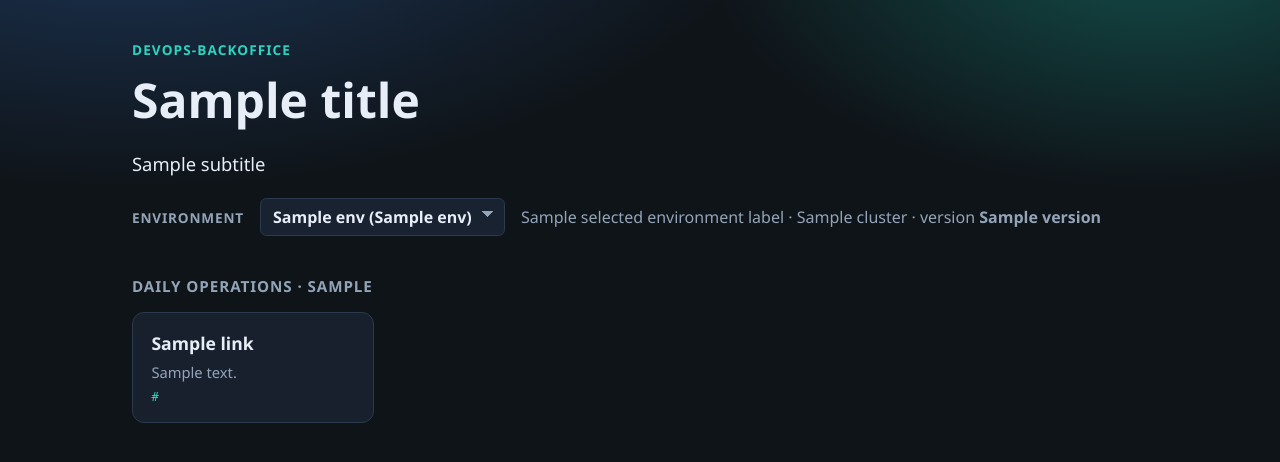
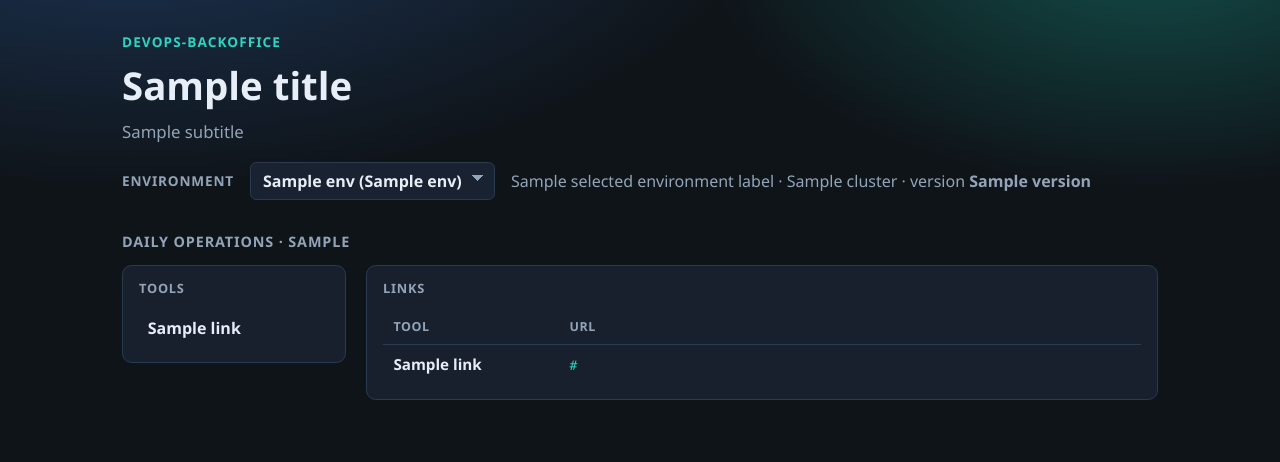
Before and after one commit to liveelement/devops-backoffice, a Python web app: template src/backoffice/templates/index.html in a window 1280 px wide. Shown: the part 62-524 px from the top of the page. Run offline with Jinja, Linux system fonts and the light colour scheme; the template is opened without the code that fills it: most values are stand-ins (such as "Sample title", 1, 10 or a date in 2020).

Commit message:
Simplify ops UI: left tool list and right name/URL table instead of cards.

```diff
--- a/src/backoffice/static/css/main.css
+++ b/src/backoffice/static/css/main.css
@@ -56,7 +56,11 @@ nav a:hover { color: var(--accent-2); }
   color: var(--accent-2);
 }
 
-main { padding: 2.5rem 2rem; max-width: 1080px; margin: 0 auto; }
+main {
+  padding: 2rem;
+  max-width: 1100px;
+  margin: 0 auto;
+}
 
 .eyebrow {
   margin: 0 0 0.5rem;
@@ -68,15 +72,16 @@ main { padding: 2.5rem 2rem; max-width: 1080px; margin: 0 auto; }
 }
 
 .hero h1, .panel h1 {
-  font-size: clamp(2rem, 4vw, 3rem);
-  margin: 0 0 0.75rem;
+  font-size: clamp(1.75rem, 3.5vw, 2.4rem);
+  margin: 0 0 0.5rem;
 }
 
 .lede {
-  font-size: 1.15rem;
-  max-width: 40rem;
+  font-size: 1.05rem;
+  max-width: 42rem;
   line-height: 1.5;
-  color: var(--text);
+  color: var(--muted);
+  margin: 0;
 }
 
 .meta { margin: 0; }
@@ -86,7 +91,7 @@ main { padding: 2.5rem 2rem; max-width: 1080px; margin: 0 auto; }
   flex-wrap: wrap;
   align-items: center;
   gap: 0.75rem 1rem;
-  margin-top: 1.25rem;
+  margin-top: 1.1rem;
 }
 
 .env-label {
@@ -121,62 +126,114 @@ main { padding: 2.5rem 2rem; max-width: 1080px; margin: 0 auto; }
 .muted { color: var(--muted); }
 
 .section-label {
-  font-size: 0.95rem;
+  font-size: 0.9rem;
   text-transform: uppercase;
   letter-spacing: 0.06em;
   color: var(--muted);
-  margin: 2.5rem 0 1rem;
+  margin: 2rem 0 0.85rem;
   font-weight: 600;
 }
 
-.link-grid {
+.ops-split {
+  display: grid;
+  grid-template-columns: minmax(11rem, 14rem) minmax(0, 1fr);
+  gap: 1.25rem;
+  align-items: start;
+}
+
+.tool-nav,
+.tool-table-wrap {
+  background: color-mix(in srgb, var(--surface) 88%, transparent);
+  border: 1px solid var(--border);
+  border-radius: 0.6rem;
+  padding: 0.85rem 1rem 1rem;
+}
+
+.pane-title {
+  margin: 0 0 0.75rem;
+  font-size: 0.8rem;
+  text-transform: uppercase;
+  letter-spacing: 0.06em;
+  color: var(--muted);
+  font-weight: 600;
+}
+
+.tool-list {
   list-style: none;
   margin: 0;
   padding: 0;
-  display: grid;
-  grid-template-columns: repeat(auto-fill, minmax(240px, 1fr));
-  gap: 1rem;
+  display: flex;
+  flex-direction: column;
+  gap: 0.15rem;
 }
 
-.link-card {
-  display: flex;
-  flex-direction: column;
-  gap: 0.45rem;
-  height: 100%;
-  padding: 1.1rem 1.15rem;
-  background: color-mix(in srgb, var(--surface) 88%, transparent);
-  border: 1px solid var(--border);
-  border-radius: 0.75rem;
+.tool-list a {
+  display: block;
+  padding: 0.45rem 0.55rem;
+  border-radius: 0.35rem;
+  color: var(--text);
   text-decoration: none;
-  color: var(--text);
-  transition: border-color 0.15s ease, transform 0.15s ease;
+  font-weight: 600;
 }
 
-.link-card:hover {
-  border-color: var(--accent);
-  transform: translateY(-2px);
+.tool-list a:hover,
+.tool-list a:focus-visible {
+  background: color-mix(in srgb, var(--accent) 18%, transparent);
+  color: var(--accent-2);
+  outline: none;
 }
 
-.link-label {
-  font-weight: 700;
-  font-size: 1.1rem;
+.tool-table {
+  width: 100%;
+  border-collapse: collapse;
+  font-size: 0.95rem;
 }
 
-.link-desc {
-  color: var(--muted);
-  font-size: 0.92rem;
-  line-height: 1.4;
-  flex: 1;
+.tool-table th,
+.tool-table td {
+  text-align: left;
+  padding: 0.55rem 0.65rem;
+  border-bottom: 1px solid var(--border);
+  vertical-align: top;
 }
 
-.link-url {
-  font-family: ui-monospace, monospace;
-  font-size: 0.75rem;
+.tool-table th {
+  color: var(--muted);
+  font-size: 0.78rem;
+  text-transform: uppercase;
+  letter-spacing: 0.05em;
+  font-weight: 600;
+}
+
+.tool-table tbody tr:last-child td {
+  border-bottom: 0;
+}
+
+.tool-table td:first-child {
+  width: 11rem;
+  white-space: nowrap;
+}
+
+.tool-table a {
+  color: var(--text);
+  text-decoration: none;
+  font-weight: 600;
+}
+
+.tool-table a:hover {
+  color: var(--accent-2);
+  text-decoration: underline;
+}
+
+.tool-table a.url-cell {
+  font-family: ui-monospace, Consolas, monospace;
+  font-size: 0.82rem;
+  font-weight: 500;
   color: var(--accent-2);
   word-break: break-all;
 }
 
-.ops-links.compact .section-label { margin-top: 1.75rem; }
+.ops-links.compact .section-label { margin-top: 1.5rem; }
 
 .cta {
   display: inline-block;
@@ -218,3 +275,14 @@ code {
   padding: 0.1rem 0.35rem;
   border-radius: 0.25rem;
 }
+
+@media (max-width: 720px) {
+  .ops-split {
+    grid-template-columns: 1fr;
+  }
+
+  .tool-table td:first-child {
+    width: auto;
+    white-space: normal;
+  }
+}
--- a/src/backoffice/templates/index.html
+++ b/src/backoffice/templates/index.html
@@ -23,24 +23,54 @@
 
 <section class="ops-links" aria-label="Operations links for {{ selected_environment }}">
   <h2 class="section-label">Daily operations · {{ selected_environment }}</h2>
-  <ul class="link-grid">
+  {% if links %}
+  <div class="ops-split">
+    <nav class="tool-nav" aria-label="Tools">
+      <h3 class="pane-title">Tools</h3>
+      <ul class="tool-list">
         {% for link in links %}
         <li>
           <a
-        class="link-card"
             href="{{ link.url }}"
             {% if link.external %}target="_blank" rel="noopener noreferrer"{% endif %}
-      >
-        <span class="link-label">{{ link.label }}</span>
-        {% if link.description %}
-        <span class="link-desc">{{ link.description }}</span>
-        {% endif %}
-        <span class="link-url">{{ link.url }}</span>
-      </a>
+          >{{ link.label }}</a>
         </li>
-    {% else %}
-    <li class="muted">No links configured for <code>{{ selected_environment }}</code>.</li>
         {% endfor %}
       </ul>
+    </nav>
+    <div class="tool-table-wrap">
+      <h3 class="pane-title">Links</h3>
+      <table class="tool-table">
+        <thead>
+          <tr>
+            <th scope="col">Tool</th>
+            <th scope="col">URL</th>
+          </tr>
+        </thead>
+        <tbody>
+          {% for link in links %}
+          <tr>
+            <td>
+              <a
+                href="{{ link.url }}"
+                {% if link.external %}target="_blank" rel="noopener noreferrer"{% endif %}
+              >{{ link.label }}</a>
+            </td>
+            <td>
+              <a
+                class="url-cell"
+                href="{{ link.url }}"
+                {% if link.external %}target="_blank" rel="noopener noreferrer"{% endif %}
+              >{{ link.url }}</a>
+            </td>
+          </tr>
+          {% endfor %}
+        </tbody>
+      </table>
+    </div>
+  </div>
+  {% else %}
+  <p class="muted">No links configured for <code>{{ selected_environment }}</code>.</p>
+  {% endif %}
 </section>
 {% endblock %}
```
Also changed, not shown: src/backoffice/templates/dashboard.html (+37 -6 lines), CHANGELOG.md. Lines whose indentation alone changed are shown as unchanged.
